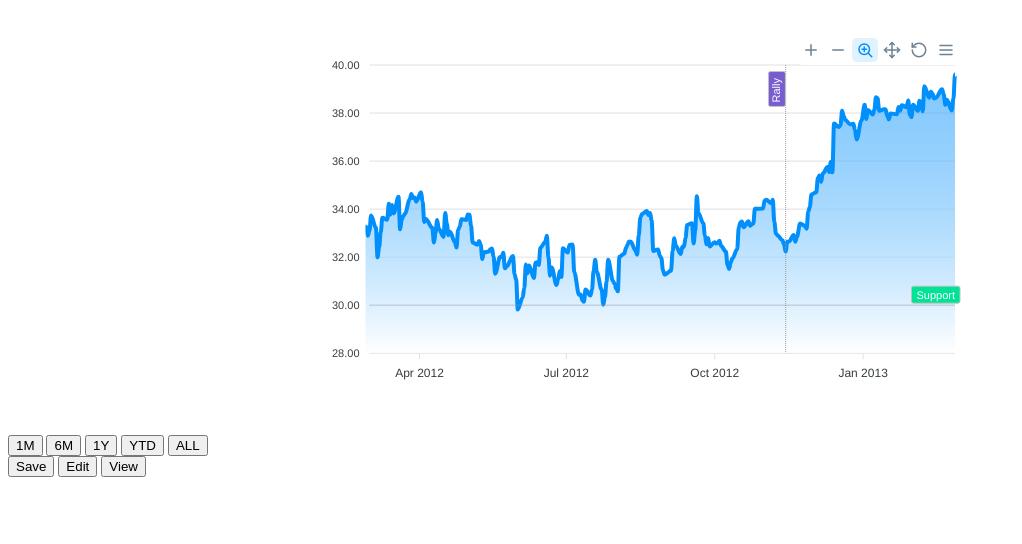
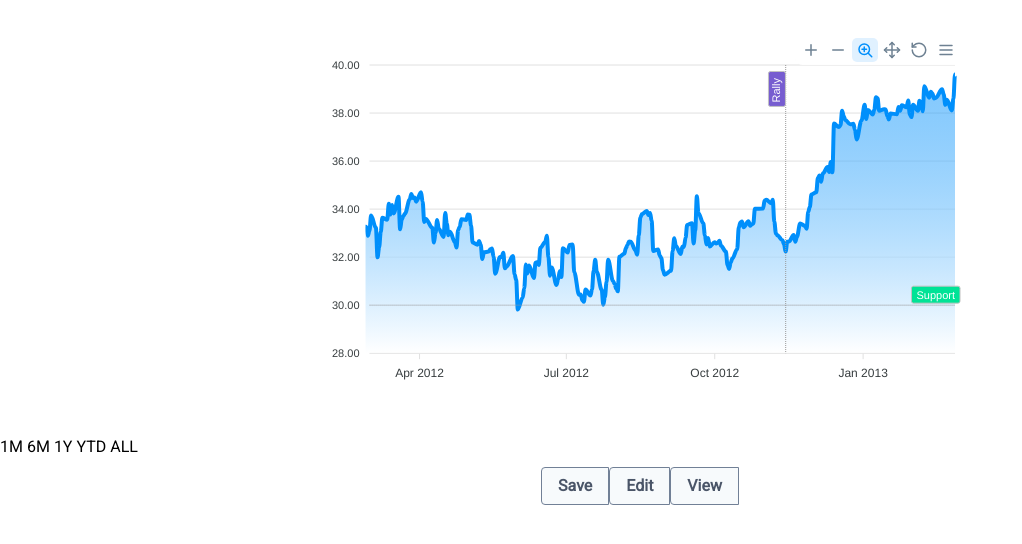
Before and after one commit to sid-r-singh/website, a plain HTML site: page dash/index.html in a window 1280 px wide. Shown: the whole page, without its empty margins (0-1022 px from the left). Drawn offline with nearby package versions, Linux system fonts and the light colour scheme.

Commit message:
tailwind

```diff
--- a/dash/index.html
+++ b/dash/index.html
@@ -13,6 +13,7 @@
         margin: 35px auto;
         }
         </style>
+        <link rel="stylesheet" type="text/css" href="https://cdnjs.cloudflare.com/ajax/libs/tailwindcss/1.0.1/tailwind.min.css">
         <script src="https://cdn.jsdelivr.net/npm/apexcharts"></script>
     </head>
     <body>
```
